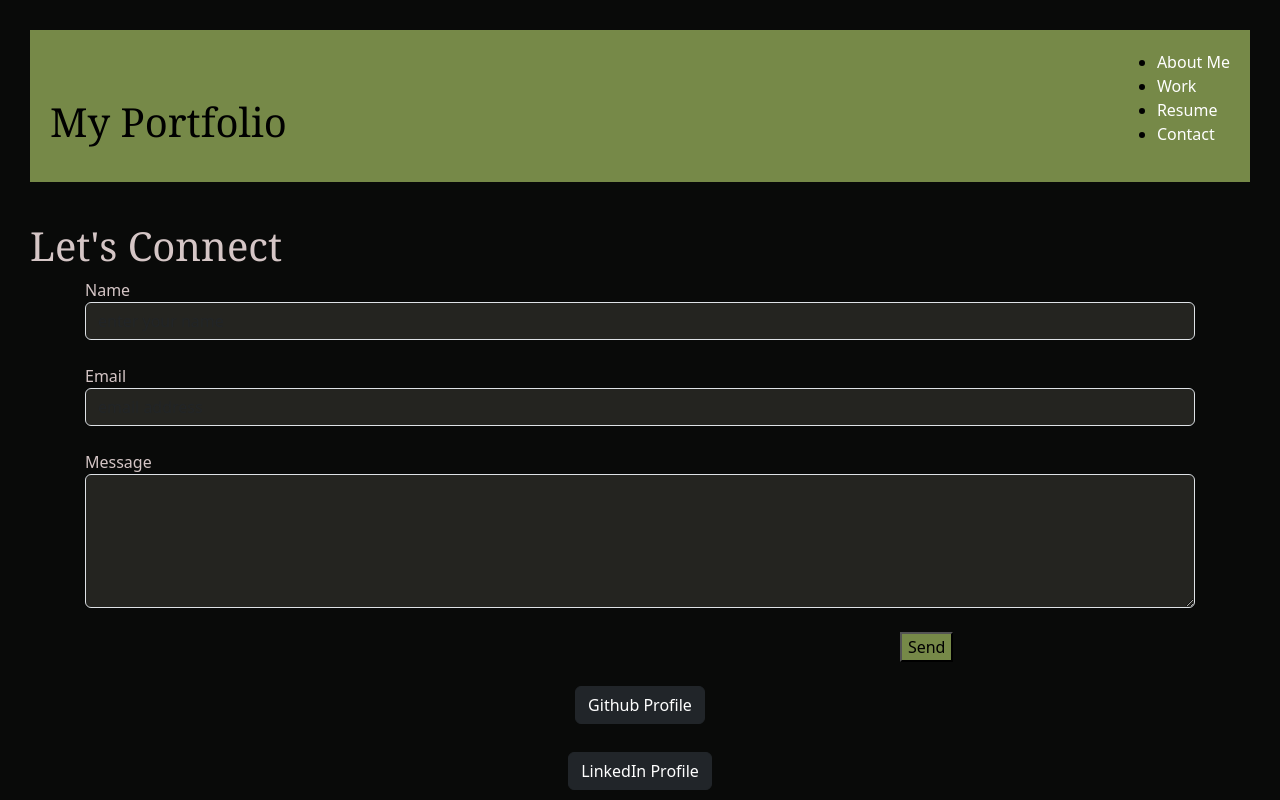
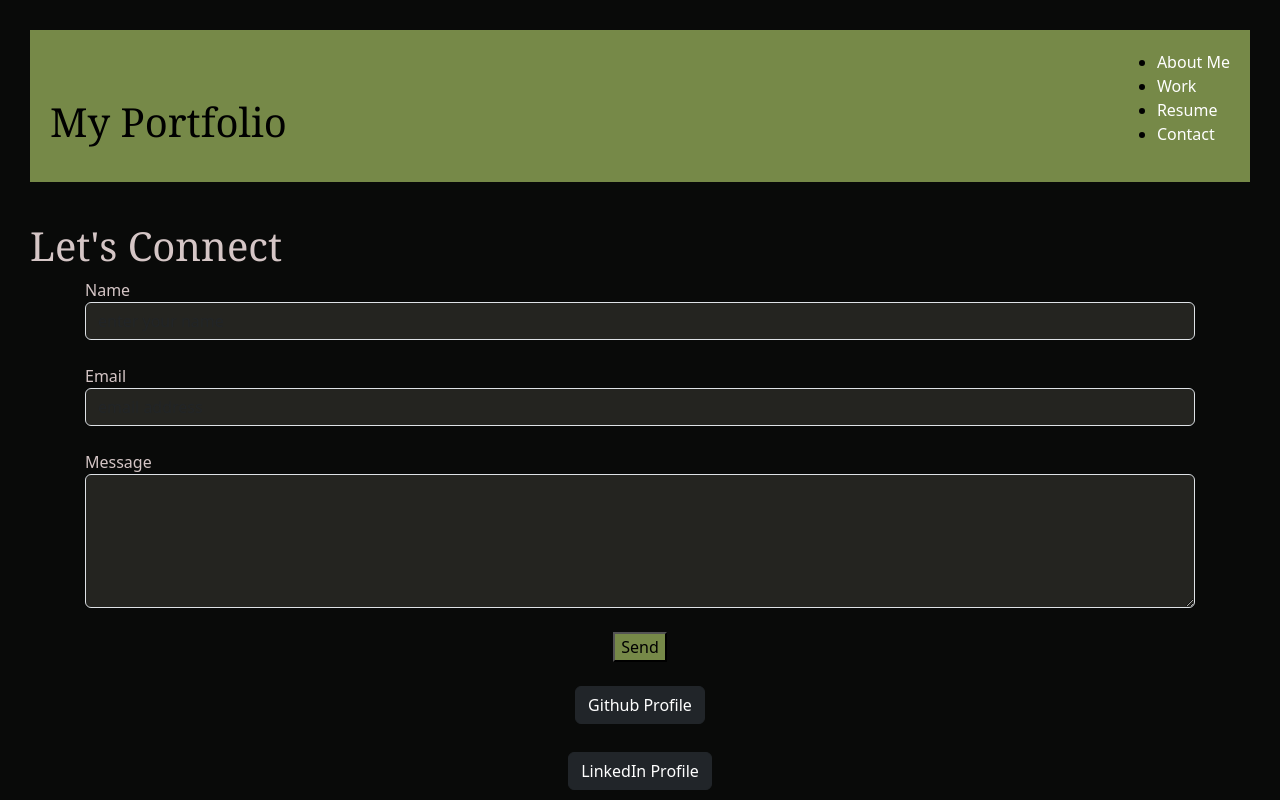
Before and after one commit to Dmelz11/react, a React (Vite) app: page /contact in a window 1280 px wide. Shown: the top 800 px of the page. Built offline with nearby package versions, Linux system fonts and the light colour scheme.

Commit message:
added send button style

```diff
--- a/src/App.css
+++ b/src/App.css
@@ -46,7 +46,7 @@ p {
   background-color: #768948 ;
   text-align: center;
   align-items: center;
-  margin-left: 47%;
+
 }
 
 card-group {
```
